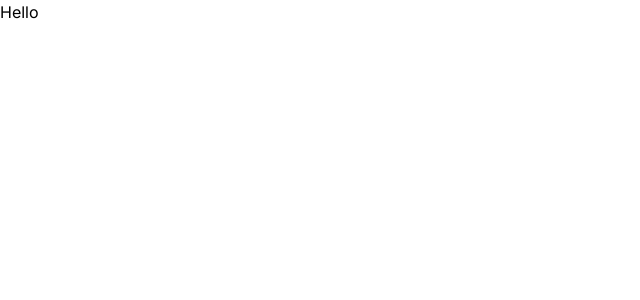
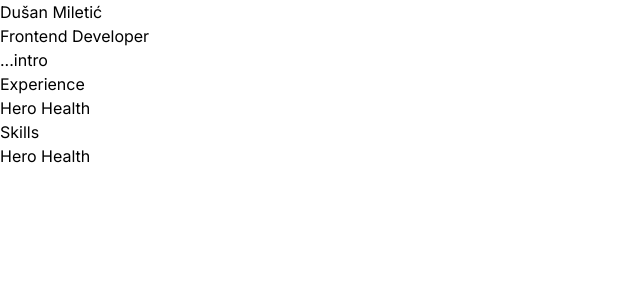
Before and after one commit to miletich/miletich, a Next.js app in the folder apps/web/: page / in a window 1280 px wide. Shown: the top 300 px of the page, without its empty margins (0-640 px from the left). Built offline with nearby package versions, Linux system fonts and the light colour scheme.

Commit message:
feat(web): outline page structure

```diff
--- a/apps/web/app/layout.tsx
+++ b/apps/web/app/layout.tsx
@@ -5,9 +5,9 @@ import { Inter } from 'next/font/google';
 const inter = Inter({ subsets: ['latin'] });
 
 export const metadata: Metadata = {
-  title: 'Miletić Dušan - Frontend Developer',
+  title: 'Dušan Miletić - Frontend Developer',
   description:
-    'Personal website of Miletić Dušan, Frontend Developer and Architect focusing on React Ecosystem.',
+    'Personal website of Dušan Miletić, Frontend Developer and Architect focusing on React Ecosystem.',
 };
 
 export default function RootLayout({
--- a/apps/web/app/page.tsx
+++ b/apps/web/app/page.tsx
@@ -1,7 +1,26 @@
 export default function Page(): JSX.Element {
   return (
-    <main>
-      <p>Hello</p>
-    </main>
+    <>
+      <header>
+        <h1>Dušan Miletić</h1>
+        <h2>Frontend Developer</h2>
+        <p>...intro</p>
+      </header>
+      <main>
+        <article>
+          <h2>Experience</h2>
+          <section>
+            <h3>Hero Health</h3>
+          </section>
+        </article>
+
+        <article>
+          <h2>Skills</h2>
+          <section>
+            <h3>Hero Health</h3>
+          </section>
+        </article>
+      </main>
+    </>
   );
 }
--- a/package.json
+++ b/package.json
@@ -8,7 +8,7 @@
   },
   "devDependencies": {
     "eslint": "^8.48.0",
-    "prettier": "^3.0.3",
+    "prettier": "^3.1.0",
     "tsconfig": "*",
     "turbo": "latest"
   },
```
Also changed, not shown: 1 other file (tests, documents, lock files or other folders).
